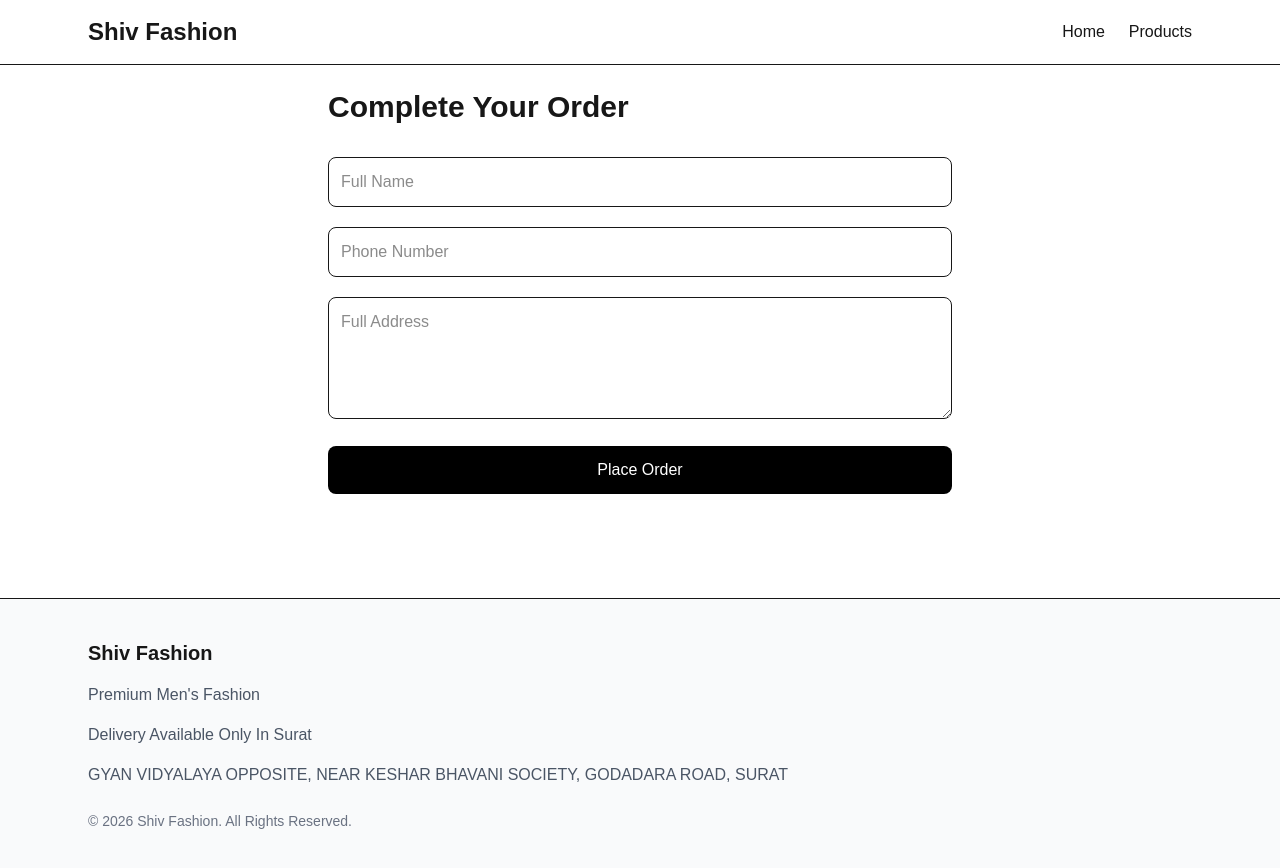
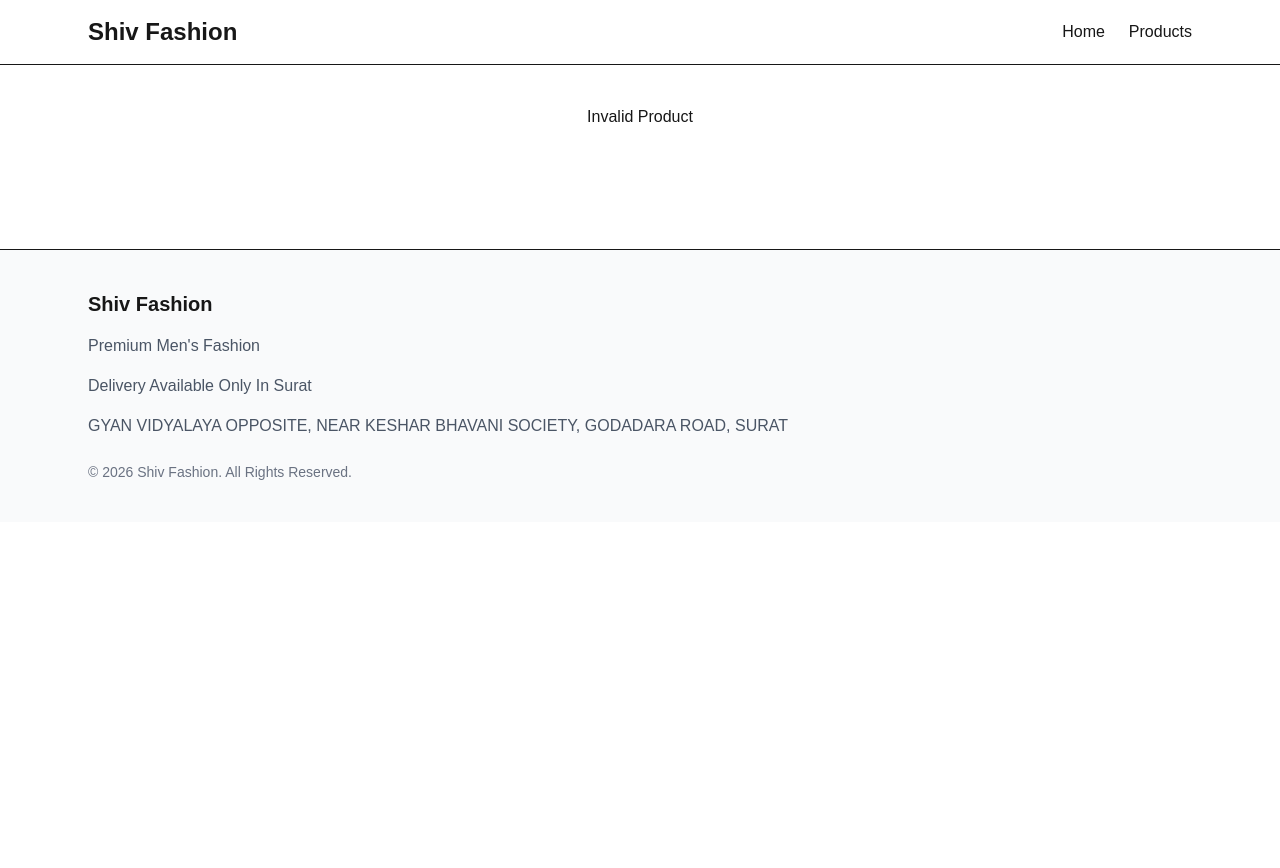
Before and after one commit to OmBaisane/Shiv-Fashion-Store, a Next.js app: page /order in a window 1280 px wide. Shown: the top 868 px of the page. After the commit the page ends 800 px from the top, so only its background shows below. Built offline with nearby package versions, Linux system fonts and the light colour scheme.

Commit message:
add product id validation onorder page

```diff
--- a/src/app/order/page.tsx
+++ b/src/app/order/page.tsx
@@ -8,6 +8,10 @@ export default function CheckoutPage() {
   const searchParams = useSearchParams();
 
   const productId = searchParams.get("productId");
+
+  if (!productId) {
+    return <div className="p-10 text-center">Invalid Product</div>;
+  }
 
   const [customerName, setCustomerName] = useState("");
   const [phone, setPhone] = useState("");
--- a/src/app/products/[id]/page.tsx
+++ b/src/app/products/[id]/page.tsx
@@ -51,7 +51,7 @@ export default async function ProductDetailsPage({
 
           <div className="mt-10 flex gap-4">
             <Link
-              href={`/checkout?productId=${product._id}`}
+              href={`/order?productId=${product._id}`}
               className="rounded-lg bg-black px-6 py-3 text-white"
             >
               Order Now
```
